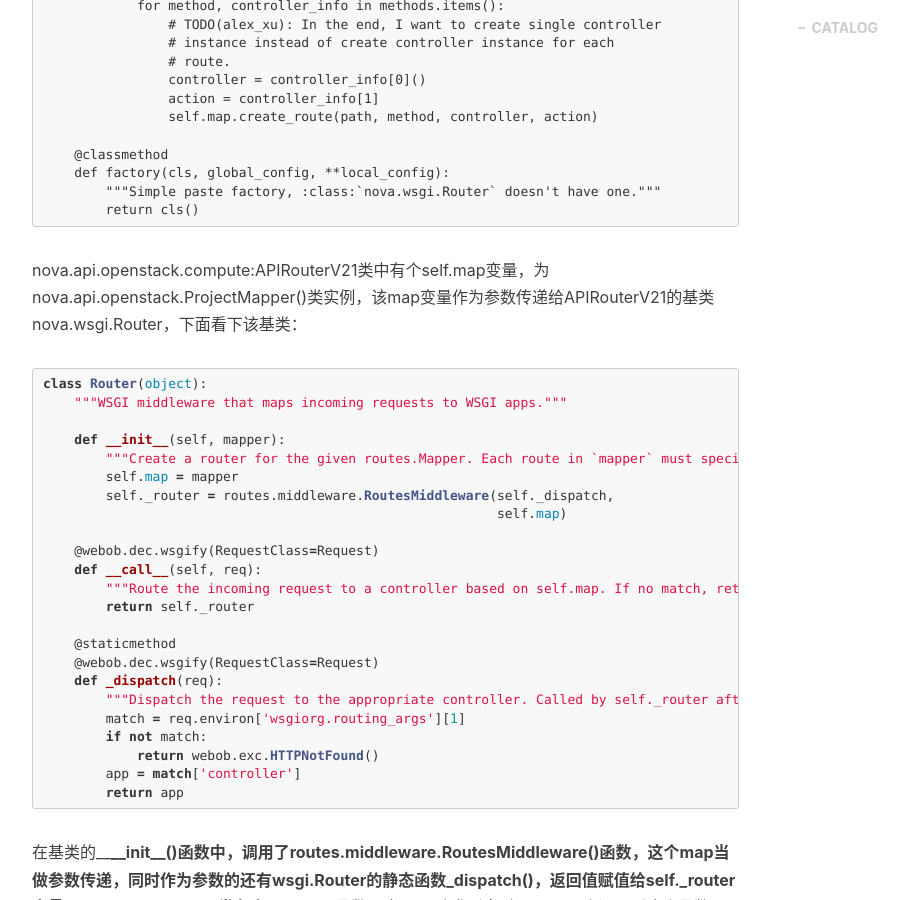
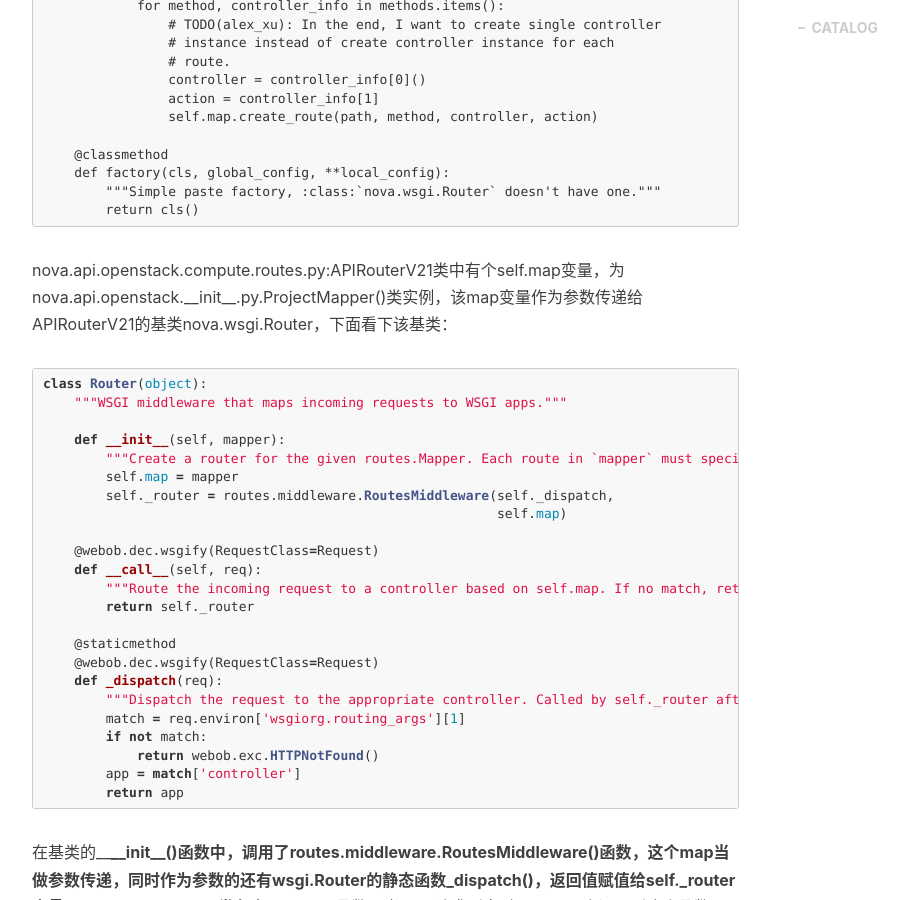
Before and after one commit to helloworldjhb/helloworldjhb.github.io, a Jekyll site: the page built from _posts/2018-06-14-nova_api-2018.markdown, in a window 1280 px wide and 900 px high, scrolled down 12223 px. Shown: the whole window, without its empty margins (233-1142 px from the left). Built offline with Jekyll 4.4.1, drawn with Linux system fonts in a browser that asks for light colours; nearby versions of some CDN libraries; comment, search, counter and statistics services are not loaded.

Commit message:
modify blog

````diff
--- a/_posts/2018-06-14-nova_api-2018.markdown
+++ b/_posts/2018-06-14-nova_api-2018.markdown
@@ -696,7 +696,7 @@ class APIRouterV21(base_wsgi.Router):
         return cls()
 ```
 
-nova.api.openstack.compute:APIRouterV21类中有个self.map变量，为nova.api.openstack.ProjectMapper()类实例，该map变量作为参数传递给APIRouterV21的基类nova.wsgi.Router，下面看下该基类：
+nova.api.openstack.compute.routes.py:APIRouterV21类中有个self.map变量，为nova.api.openstack.\_\_init\_\_.py.ProjectMapper()类实例，该map变量作为参数传递给APIRouterV21的基类nova.wsgi.Router，下面看下该基类：
 
 ```python
 class Router(object):
--- a/index.html
+++ b/index.html
@@ -1,6 +1,6 @@
 ---
 layout: page
-description: "一生想做浪漫极客"
+description: "一生想做不甘于平庸的极客"
 ---
 
 {% for post in paginator.posts %}
````
